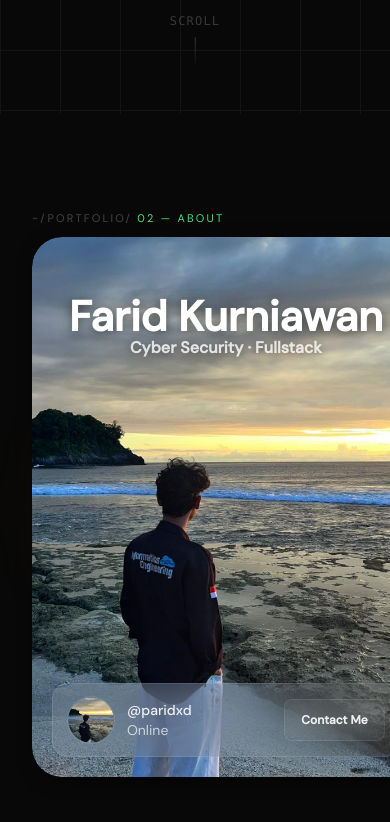
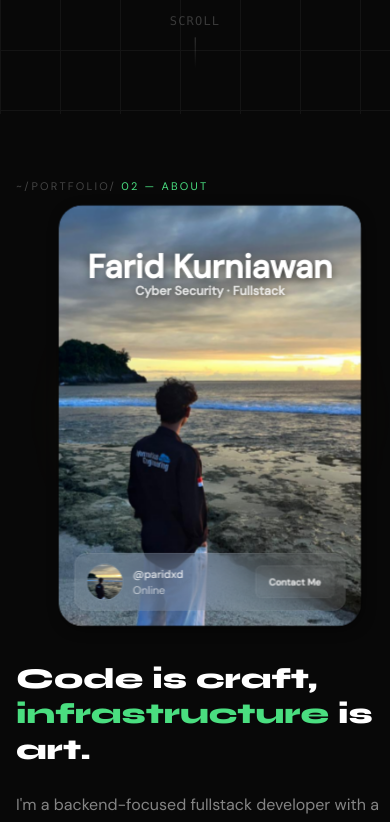
Before and after one commit to Pariddd/Portfolio-farid, a React (Vite) app: page / in a window 390 px wide. Shown: the part 730-1552 px from the top of the page. Built offline with nearby package versions, Linux system fonts and the light colour scheme.

Commit message:
mengubah tampilan halaman about agar lebih responsive

```diff
--- a/src/components/sections/About.jsx
+++ b/src/components/sections/About.jsx
@@ -103,7 +103,7 @@ export default function About() {
     <section
       ref={sectionRef}
       id="about"
-      className="px-8 md:px-20 py-24 max-w-6xl mx-auto"
+      className="px-4 sm:px-8 md:px-20 py-16 md:py-24 max-w-6xl mx-auto"
     >
       <style>{`
         @keyframes fadeUp {
@@ -144,6 +144,24 @@ export default function About() {
         .visible .about-photo {
           animation: scaleIn 0.65s cubic-bezier(0.4,0,0.2,1) 0.1s forwards;
         }
+
+        /* ── Responsive: scale down ProfileCard on mobile ── */
+        .profile-card-scale {
+          transform-origin: top center;
+        }
+        @media (max-width: 479px) {
+          .profile-card-scale {
+            transform: scale(0.78);
+            /* Kompensasi: maxHeight 540 → visual 421px → hemat ~119px layout space */
+            margin-bottom: -108px;
+          }
+        }
+        @media (min-width: 480px) and (max-width: 767px) {
+          .profile-card-scale {
+            transform: scale(0.85);
+            margin-bottom: -78px;
+          }
+        }
       `}</style>
 
       <div className={visible ? "visible" : ""}>
@@ -160,9 +178,10 @@ export default function About() {
           <span style={{ color: "#444" }}>~/portfolio/ </span>02 — About
         </p>
 
-        <div className="grid md:grid-cols-2 gap-12 items-center">
+        <div className="grid md:grid-cols-2 gap-6 md:gap-12 items-center">
           {/* ── ProfileCard ── */}
           <div className="about-photo flex justify-center items-center">
+            <div className="profile-card-scale">
               <ProfileCard
                 name="Farid Kurniawan"
                 title="Cyber Security · Fullstack"
@@ -184,6 +203,7 @@ export default function About() {
                     ?.scrollIntoView({ behavior: "smooth" })
                 }
               />
+            </div>
           </div>
 
           {/* ── Teks + Stats ── */}
@@ -210,7 +230,7 @@ export default function About() {
               whether it runs.
             </p>
             <p
-              className="about-para2 leading-relaxed mb-10"
+              className="about-para2 leading-relaxed mb-6 md:mb-10"
               style={{ color: "#ffffff80" }}
             >
               Currently working with Node.js, Python, and PostgreSQL as my core
```
Lines whose indentation alone changed are shown as unchanged.
